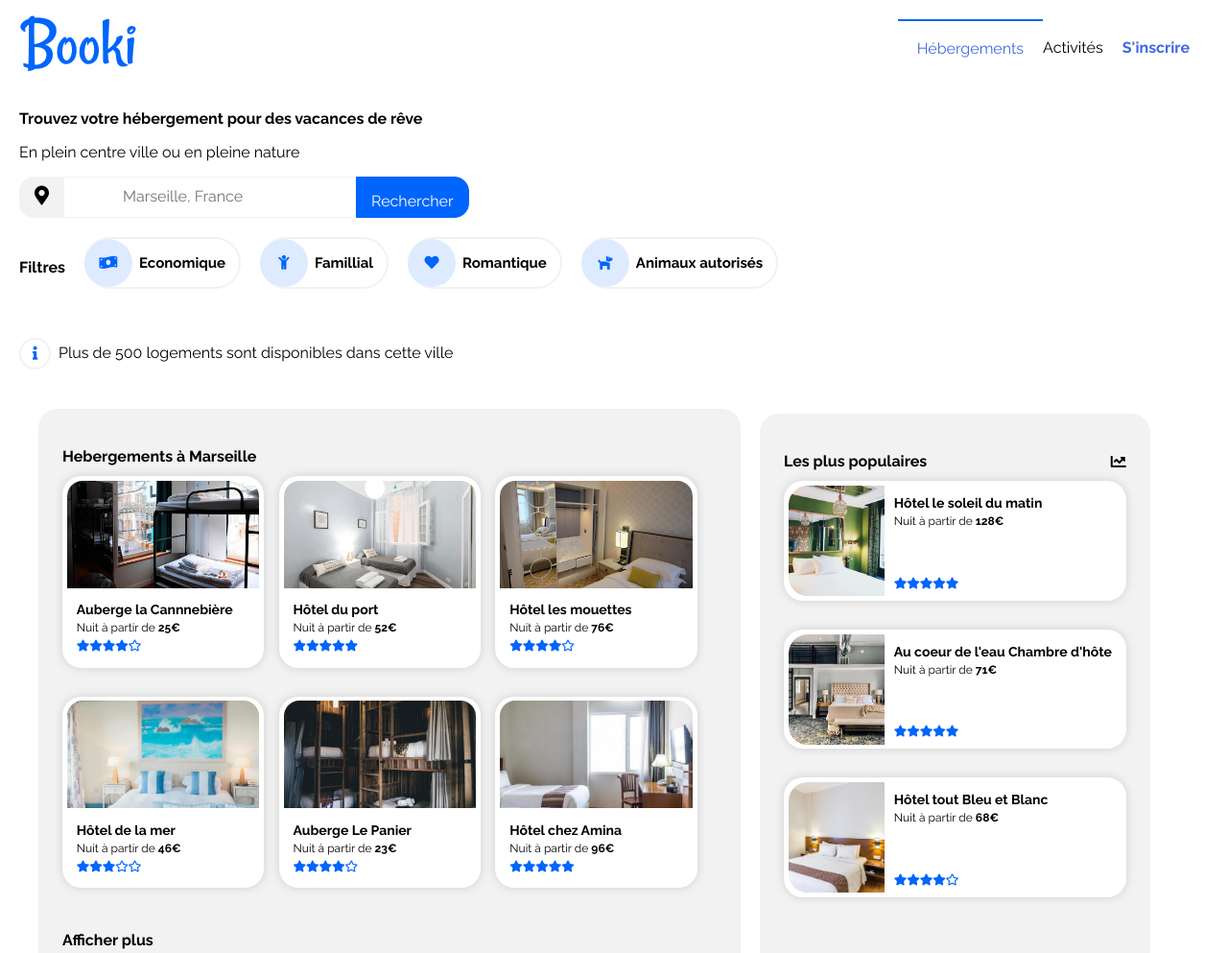
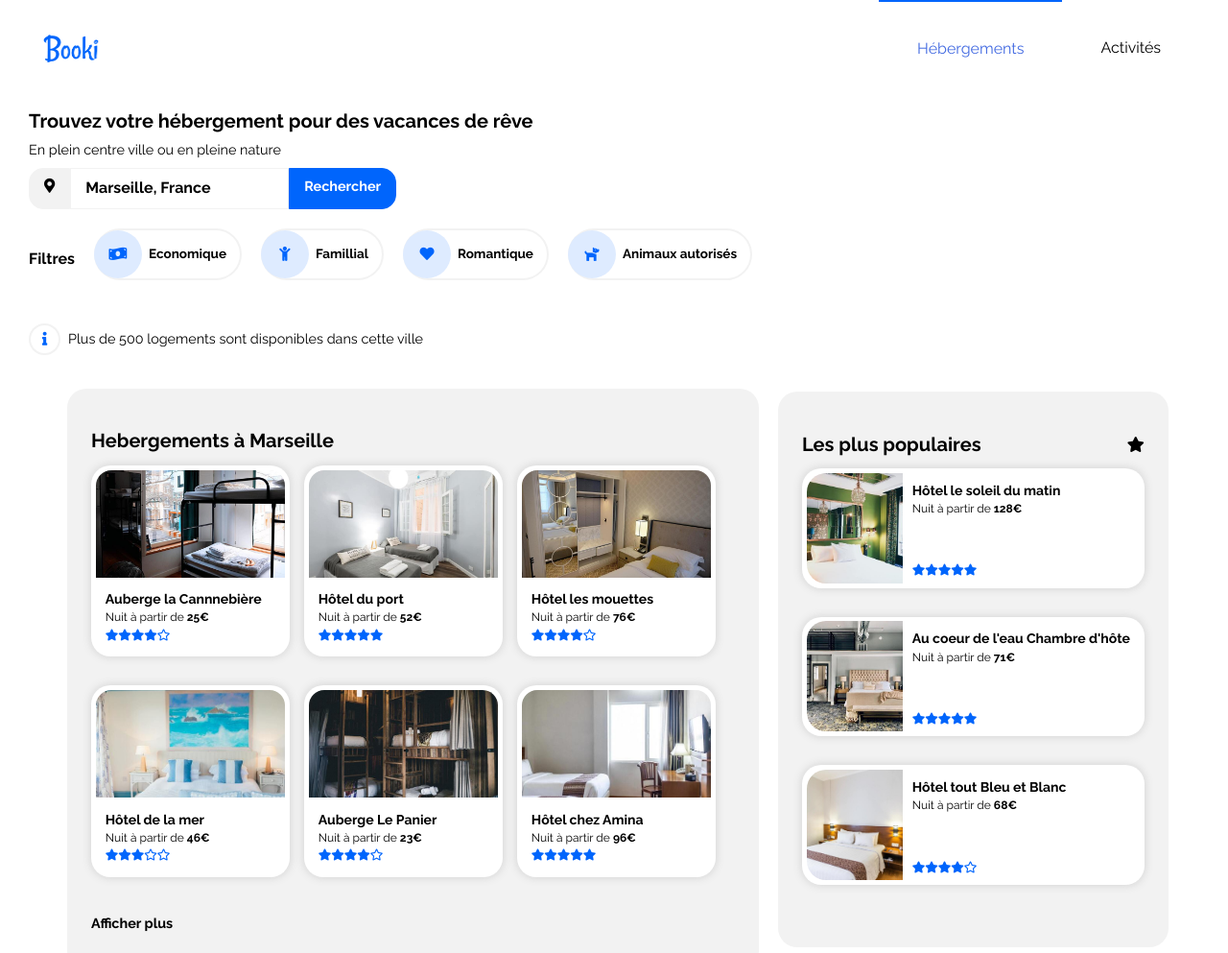
Before and after one commit to wayzate/openclassroom-devweb-projet2, a plain HTML site: page index.html in a window 1280 px wide. Shown: the top 993 px of the page at 96% size. Drawn offline with Linux system fonts and the light colour scheme.

Commit message:
debut to do ok

```diff
--- a/css/style.css
+++ b/css/style.css
@@ -5,8 +5,8 @@
 }
 
 .container {
-  margin-right: auto;
-  margin-left: auto;
+  margin-left: 30px;
+  margin-right: 30px;
 }
 
 .main {
@@ -16,6 +16,9 @@
 /* HEADER */
 
 .logoBooki {
+  display: flex;
+  align-items: center;
+  margin-left: 15px;
 
 }
 
@@ -23,10 +26,11 @@
   display: flex;
   flex-direction: row;
   justify-content: space-between;
+  align-items: center;
 }
 
 header a:hover /* Apparence au survol des liens */ {
-   text-decoration: underline;
+ text-decoration: none;
 }
 
 .headerLeftImg {
@@ -53,28 +57,14 @@ flex-wrap: wrap;
   color: royalblue;
   text-align: center;
   border-top: 2px solid #0065FC;
-margin: 20px 0;
-padding: 20px;
+  padding: 40px;
 
 }
 
 .nav-activites {
   text-align: center;
-margin: 15px 0;
-padding: 20px;
-
+  padding: 40px;
 }
-
-.nav-inscription {
-color: royalblue;
-text-align: center;
-margin: 15px 0;
-padding: 20px;
-
-}
-
-
-
 
 
 /* RECHERCHE */
@@ -90,12 +80,24 @@ padding: 20px;
   flex-direction: row;
 }
 
+::-webkit-input-placeholder {
+  color: black;
+}
+
+::-ms-input-placeholder {
+  color: black;
+}
+
+input::placeholder {
+  color: black;
+}
+
 
 form.recherche button[type="none"] {
   background: #F2F2F2;
   border: 1px #F2F2F2 solid;
   padding: 5px 15px;
-    font-size: 20px;
+  font-size: 15px;
   border-radius: 15px 0 0 15px;
   padding-top: 7px;
   padding-bottom: 10px;
@@ -149,8 +151,10 @@ form.recherche {
 form.recherche input {
   background: transparent;
   border: 1px #F2F2F2 solid;
-    padding: 11px 5vw;
-    margin-left: -4px;
+  padding-left: 15px;
+  padding-right: 20px;
+  font-weight: bold;
+
 }
 
 
@@ -504,6 +508,9 @@ background-color: white;
   color: black;
   width: 100%;
   margin-top: 50px;
+  padding-right: -20px;
+  padding-left: -20px;
+  margin-right: -20px;
 }
 
 footer h3 {
@@ -533,6 +540,7 @@ footer a:hover /* Apparence au survol des liens */ {
   flex-direction: column;
   line-height: 25px;
   margin-right: 15px;
+  color: black;
 }
 
 
@@ -541,44 +549,38 @@ footer a:hover /* Apparence au survol des liens */ {
 
 
 body {
-     padding-right: 20px;
-    padding-left: 20px;
-
 }
 
-main
-{
+main {
   display: flex;
   flex-direction: column;
   width: 100%;
-  margin: auto;
+  margin-left: 20px;
 }
 
 
 h1 {
-    font-size: 1em
+  font-size: 20px
 }
 
 
-h2
-{
+h2 {
   font-size: 1.5em;
   font-weight: bold;
 }
 
-h3
-{
+h3 {
   font-size: 1.18em;
   font-weight: bold;
 }
 
-p
-{
-  font-size: 1em;
+p {
+  font-size: 0.9em;
+  margin-top: 10px;
+  margin-bottom: 10px;
 }
 
-a
-{
+a {
   color: inherit;
   text-decoration: none;
 }
--- a/index.html
+++ b/index.html
@@ -14,13 +14,12 @@
     <div class="container">
         <header class="header">
             <div class="logoBooki">
-                <img class="headerLeftImg" href="#" src="images/logo/Booki.png" alt="logo de booki">
+                <img class="headerLeftImg" href="#" src="images/logo/Booki.png" alt="logo de booki" height="45" width="90">
             </div>
             <div class="menu">
                 <nav class="headerLinks">
                     <a href="#monancre1" class="nav-hebergements">Hébergements</a>
-                    <a href="#monancre2" class=" ">Activités</a>
-                    <a href="#" class="nav-inscription"><strong>S'inscrire</strong></a>
+                    <a href="#monancre2" class="nav-activites">Activités</a>
                 </nav>
             </div>
         </header>
@@ -37,8 +36,9 @@
                         <button type="none"><i class="fas fa-map-marker-alt"></i></button>
                         <input type="search" id="site-search" name="rechercher" placeholder="Marseille, France">
                         <button class="btnrecherche" type="submit">
-                            <p class="textbtn">Rechercher</p>
+                            <p class="textbtn"><strong>Rechercher</strong></p>
                             <p class="textbtn2"><i class="fas fa-search"></i></p>
+                        </button>
                     </div>
                 </form>
             </div>
@@ -148,7 +148,7 @@
                 <div class="LesPlusPop">
                     <div class="LesPlusPopHeader">
                         <h1>Les plus populaires</h1>
-                            <i class="fas fa-chart-line"></i>
+                        <i class="fas fa-star"></i>
                     </div>
                     <div class="group-item">
                         <figure>
@@ -244,10 +244,7 @@
                 </div>
             </section>
         </main>
-
-
-
-
+    </div>
     <!-- Zone du footer -->
     <footer class="footer">
         <div class="col_footer">
```
Lines whose indentation alone changed are shown as unchanged.
